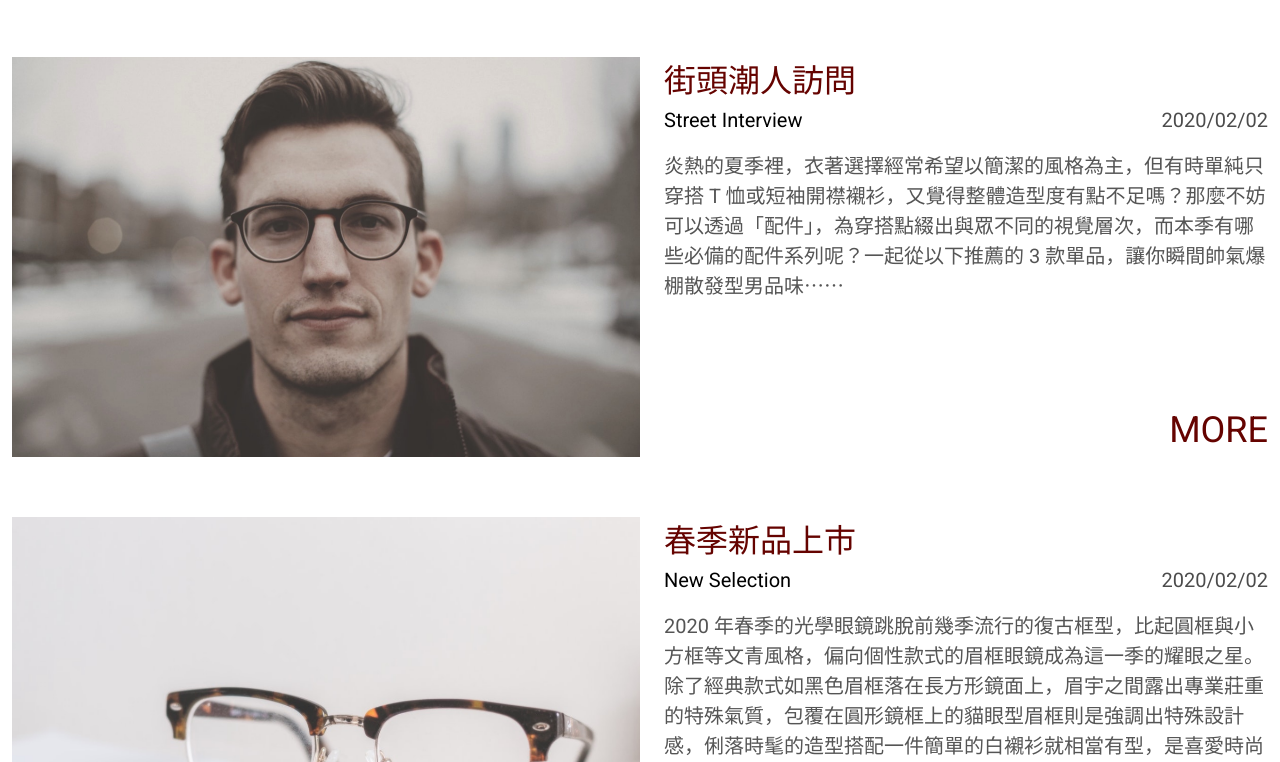
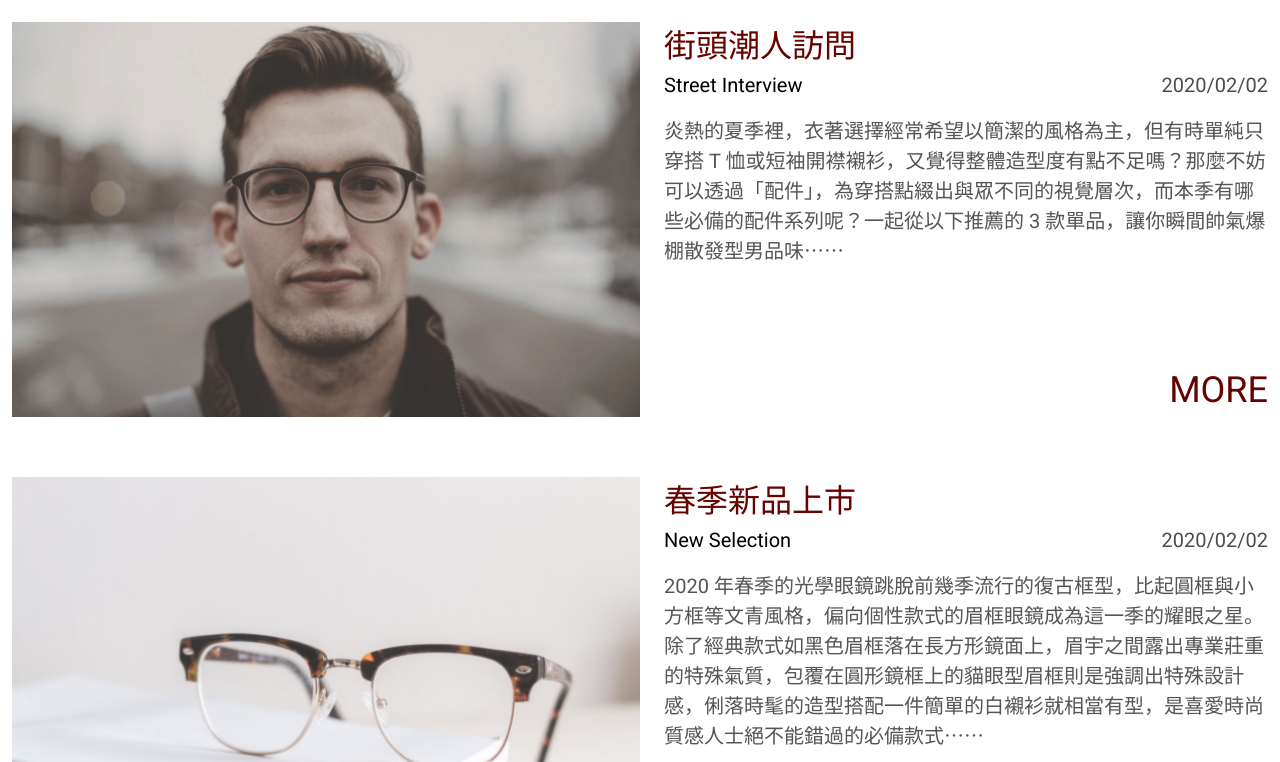
Before and after one commit to Joe-1021/glassesweb, a plain HTML site: page blog.html in a window 1280 px wide. Shown: the part 771-1533 px from the top of the page. Drawn offline with Linux system fonts and the light colour scheme.

Commit message:
Update 2022-08-12T08:52:18.300Z

```diff
--- a/assets/style/blog.css
+++ b/assets/style/blog.css
@@ -59,8 +59,18 @@
   margin-bottom: 0px; }
 
 .blog-card img {
-  width: 50%;
+  max-width: 50%;
   margin-right: 24px; }
+
+.blog-content {
+  width: 49%;
+  display: -webkit-box;
+  display: -ms-flexbox;
+  display: flex;
+  -webkit-box-orient: vertical;
+  -webkit-box-direction: normal;
+      -ms-flex-direction: column;
+          flex-direction: column; }
 
 .blog-content h3 {
   color: #650300;
@@ -89,10 +99,10 @@
   display: -webkit-box;
   display: -ms-flexbox;
   display: flex;
+  margin-top: auto;
   -webkit-box-pack: end;
       -ms-flex-pack: end;
-          justify-content: flex-end;
-  margin-top: 102px; }
+          justify-content: end; }
 
 .MORE:hover {
   opacity: 0.9; }
--- a/assets/style/frame-series.css
+++ b/assets/style/frame-series.css
@@ -47,7 +47,8 @@
   .series {
     padding-bottom: 40px; }
   .series-bar {
-    padding-inline: 0; }
+    padding-inline: 0;
+    max-width: 100%; }
   .series-list {
     width: 100%; }
   .series-list a {
--- a/blog.html
+++ b/blog.html
@@ -70,8 +70,10 @@
                                 <li>2020 Valentine’s Special</li>
                                 <li class="date">2020/02/14</li>
                             </ul>
-                            <p>一年一度西洋情人節即將到來，我們推出最強「情人節企劃」，為這個甜蜜的節日加溫。偶爾跟另一半來個低調情侶單品，結合彼此喜好、找出合適框型款式，在這個春夏輕鬆搭出屬於你們的甜蜜默契！</p>
-                            <p>即日起至2/16為止，不論是熱戀情侶、自由自在一個人或是老夫老妻，只要從未來過本店的新朋友，綁定官方LINE好友，都可享專屬優惠⋯⋯</p>
+                            <p>一年一度西洋情人節即將到來，我們推出最強「情人節企劃」，為這個甜蜜的節日加溫。偶爾跟另一半來個低調情侶單品，結合彼此喜好、找出合適框型款式，在這個春夏輕鬆搭出屬於你們的甜蜜默契！<br>
+                            即日起至2/16為止，不論是熱戀情侶、自由自在一個人或是老夫老妻，只要從未來過本店的新朋友，綁定官方LINE好友，都可享專屬優惠⋯⋯
+
+                            </p>
                             <a href="#" class="MORE">MORE</a>
                         </div>
                 </div>
```
Also changed, not shown: 2 other files.
